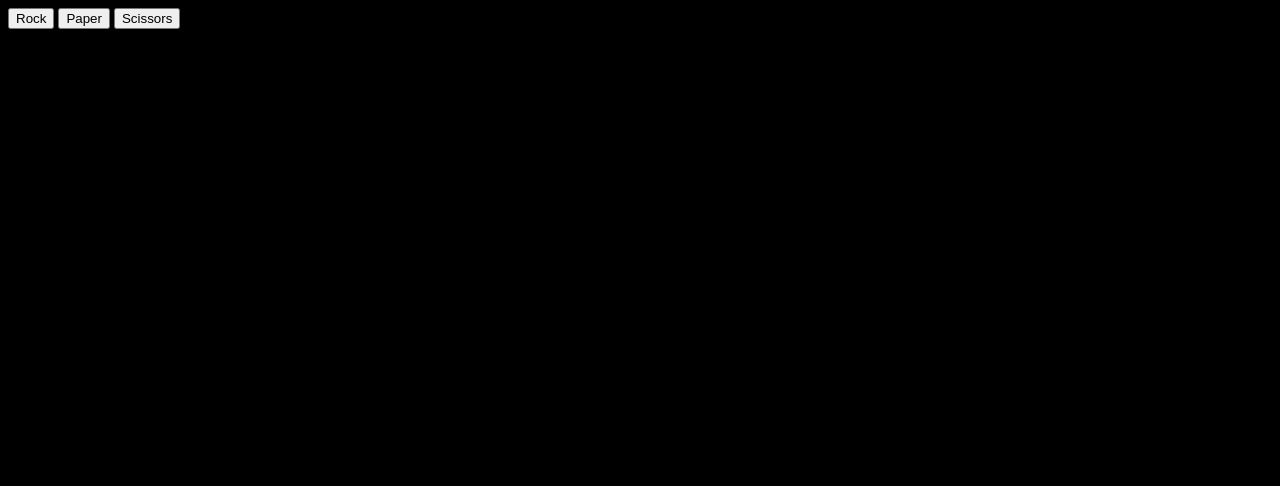
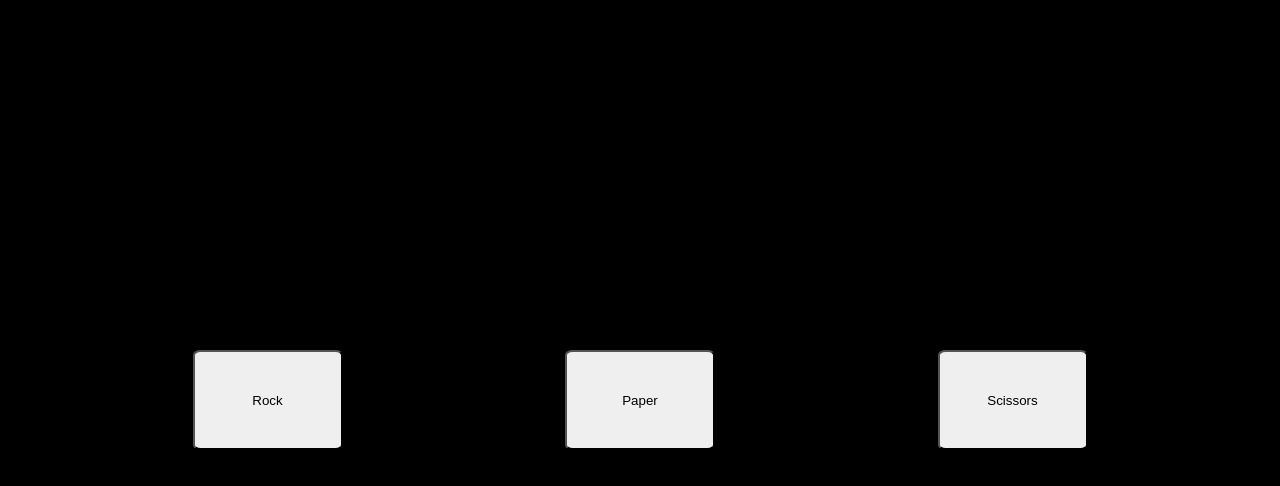
Before and after one commit to Houser97/rock-paper-scissors, a plain HTML site: page index.html in a window 1280 px wide. Drawn offline with Linux system fonts and the light colour scheme.

Commit message:
Arrange buttons with CSS

```diff
--- a/index.html
+++ b/index.html
@@ -8,7 +8,7 @@
 
     <body>
         <script src="javascript.js"></script>
-        <div>
+        <div class="buttons">
             <button class="Rock">Rock</button>
             <button class="Paper">Paper</button>
             <button class="Scissors">Scissors</button>
--- a/style.css
+++ b/style.css
@@ -1,3 +1,21 @@
 body {
     background-color: black;
+    display: flex;
+    justify-content: center;
+    align-items: center;
+    height: 100vh;
+    margin: 0;
 }
+
+.buttons {
+    display: flex;
+    gap: 30px;
+    flex: 1;
+    justify-content: space-evenly;
+}
+
+button {
+    height: 100px;
+    width: 150px;
+    border-radius: 5%;
+}
```
